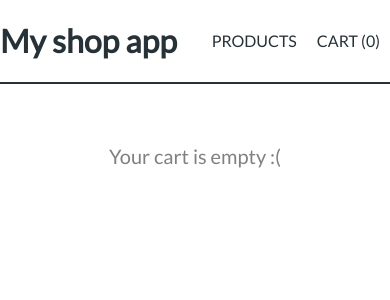
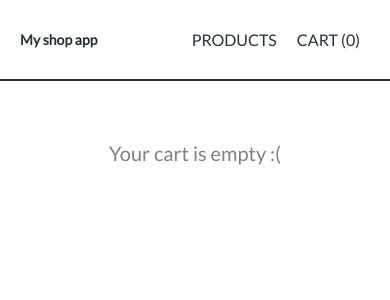
Before and after one commit to boris-graeff/my-shop-app, a Vue app: page /#/cart in a window 390 px wide. Shown: the top 300 px of the page. Built offline with nearby package versions, Linux system fonts and the light colour scheme.

Commit message:
Add style to make app more responsive

```diff
--- a/src/components/AppHeader.vue
+++ b/src/components/AppHeader.vue
@@ -37,6 +37,7 @@
     justify-content: space-between;
     align-items: center;
     border-bottom: 2px solid $black;
+    padding: 20px;
 
     nav {
       display: flex;
@@ -58,4 +59,10 @@
       }
     }
   }
+
+  @media screen and (max-width: 420px) {
+    h1 {
+      font-size: 14px;
+    }
+  }
 </style>
--- a/src/style/reset.scss
+++ b/src/style/reset.scss
@@ -25,3 +25,7 @@
   border: none;
   cursor: pointer;
 }
+
+h1 {
+  margin: 0;
+}
--- a/src/views/Products.vue
+++ b/src/views/Products.vue
@@ -59,4 +59,10 @@
       }
     }
   }
+
+  @media screen and (max-width: 600px){
+    .products li {
+      width: 100%;
+    }
+  }
 </style>
--- a/src/views/cart/ProductLine.vue
+++ b/src/views/cart/ProductLine.vue
@@ -66,4 +66,11 @@
   .content {
     flex: 1;
   }
+
+
+  @media screen and (max-width: 700px){
+    .product-line {
+      flex-direction: column;
+    }
+  }
 </style>
```
